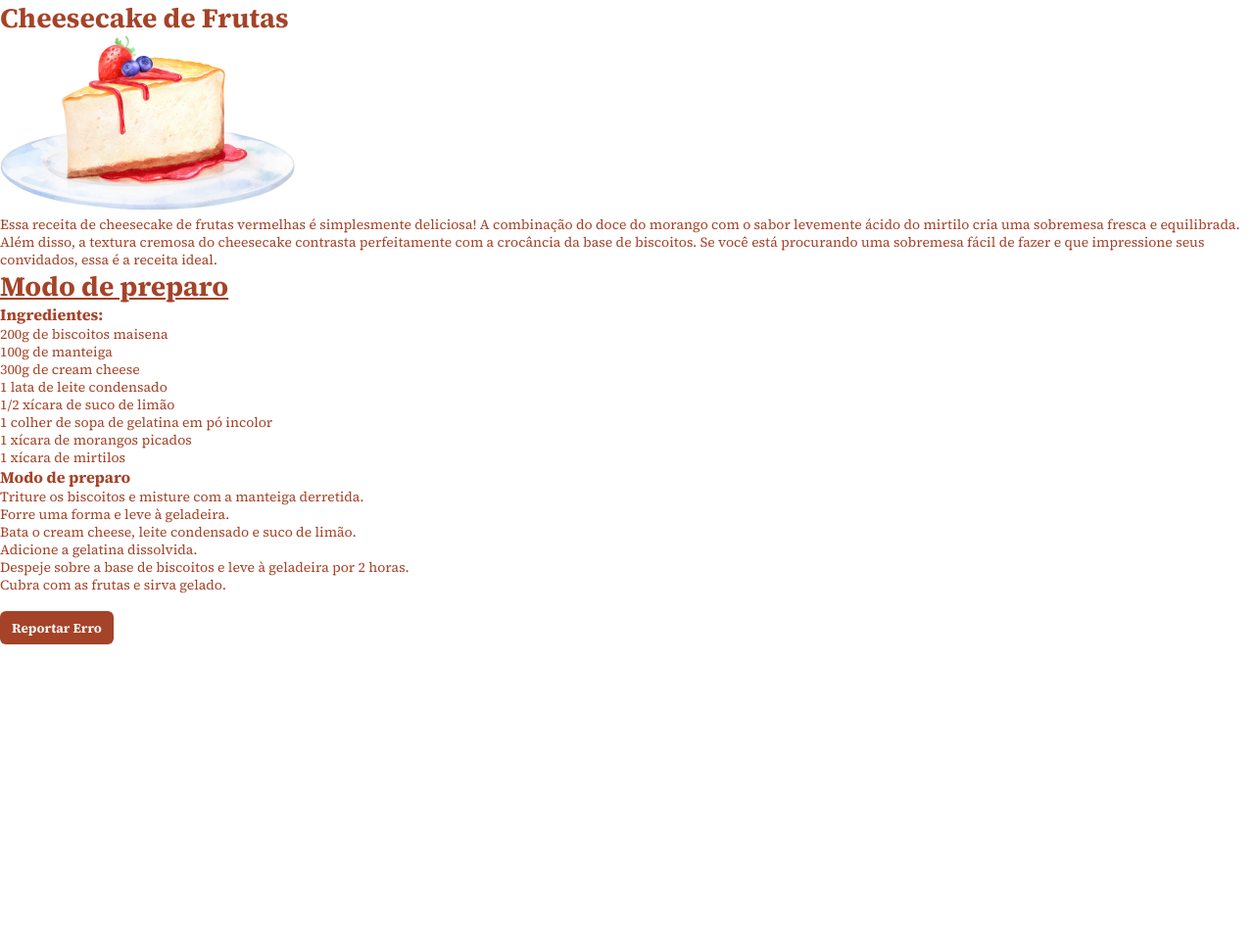
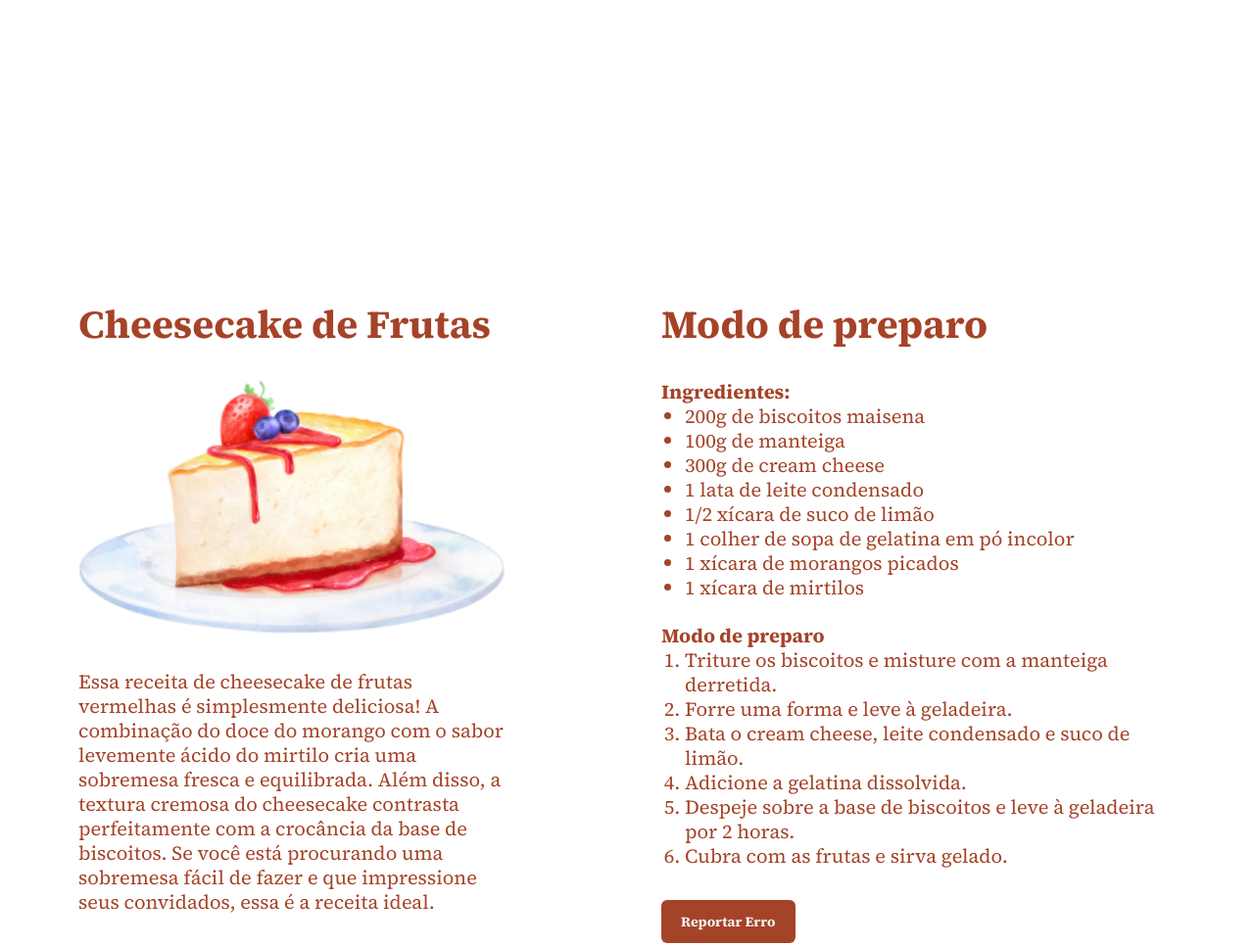
Before and after one commit to JoaoPeluzio/cheeseCake, a plain HTML site: page index.html in a window 1280 px wide. Shown: the whole page at 98% size. Before the commit the page ends 800 px from the top, so only its background shows below. Drawn offline with Linux system fonts and the light colour scheme.

Commit message:
atualizacao de projeto

```diff
--- a/css/styles.css
+++ b/css/styles.css
@@ -19,6 +19,27 @@ body {
   font-size: 1.6rem;
 }
 
+main  {
+  max-width: 32rem;
+  margin-inline: auto;
+
+  padding: 5.6rem 4rem;
+
+  box-sizing: content-box;
+
+  display: flex;
+  flex-direction: column;
+  gap: 3.2rem;
+}
+
+.recipe {
+
+}
+
+img {
+  width: 100%;
+  margin-block: 3.2rem;
+}
 
 button {
   font-family: 'Source Serif 4', sans-serif;
@@ -32,7 +53,7 @@ button {
 
   border-radius: .6rem;
 
-  margin-top: 1.8rem;
+  margin-top: 3.2rem;
 }
 
 h1, h2 {
@@ -40,11 +61,61 @@ h1, h2 {
   line-height: 3.6rem;
 }
 
-h2  {
-  text-decoration: underline;
+h2{
+  margin-bottom: 3.2rem;
 }
 
-p, li, strog {
+p, li, strong {
   font-size: 1.4rem;
   line-height: 1.8rem;
 }
+
+ul, ol {
+  padding-left: 2.4rem;
+
+}
+
+ul {
+  margin-bottom: 2.4rem;
+}
+
+
+@media (min-width: 1120px) {
+  main {
+    margin-top: 25rem;
+    flex-direction: row;
+    max-width: fit-content;
+    gap: 16rem;
+  }
+
+  /*
+  main > div {
+    flex: 1;
+    max-width: 50rem;
+  }
+  */
+
+  .recipe {
+    max-width: 43.5rem;
+  }
+
+  .ingredients {
+    max-width: 52.5rem;
+  }
+
+  h1, h2 {
+    font-size: 4rem;
+    line-height: 5rem;
+  }
+
+  p, li, strong {
+    font-size: 2rem;
+    line-height: 2.5rem;
+  }
+
+  button {
+    padding: 1rem 2rem;
+    font-size: 1.4rem;
+    line-height: 2.4rem;
+  }
+}
--- a/index.html
+++ b/index.html
@@ -19,11 +19,13 @@
             <img src="assets/01.png" alt="imagem de um cheesecake">
           <p>Essa receita de cheesecake de frutas vermelhas é simplesmente deliciosa! A combinação do doce do morango com o sabor levemente ácido do mirtilo cria uma sobremesa fresca e equilibrada. Além disso, a textura cremosa do cheesecake contrasta perfeitamente com a crocância da base de biscoitos. Se você está procurando uma sobremesa fácil de fazer e que impressione seus convidados, essa é a receita ideal.</p>
 
+        </div>
+
       <div class="ingredients">
         <h2>Modo de preparo</h2>
 
+        <strong>Ingredientes:</strong>
           <ul>
-            <strong>Ingredientes:</strong>
 
             <li>200g de biscoitos maisena</li>
             <li>100g de manteiga</li>
@@ -35,8 +37,8 @@
             <li>1 xícara de mirtilos</li>
           </ul>
 
+          <strong>Modo de preparo</strong>
           <ol>
-            <strong>Modo de preparo</strong>
 
             <li>Triture os biscoitos e misture com a manteiga derretida.</li>
             <li>Forre uma forma e leve à geladeira.</li>
```
